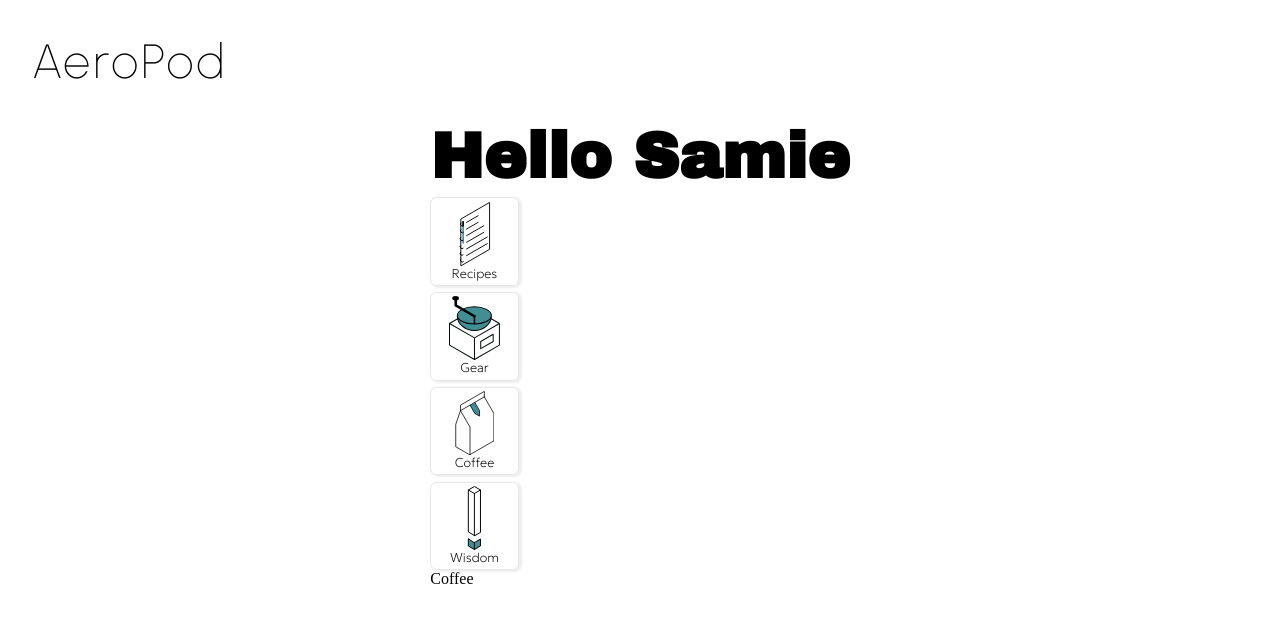
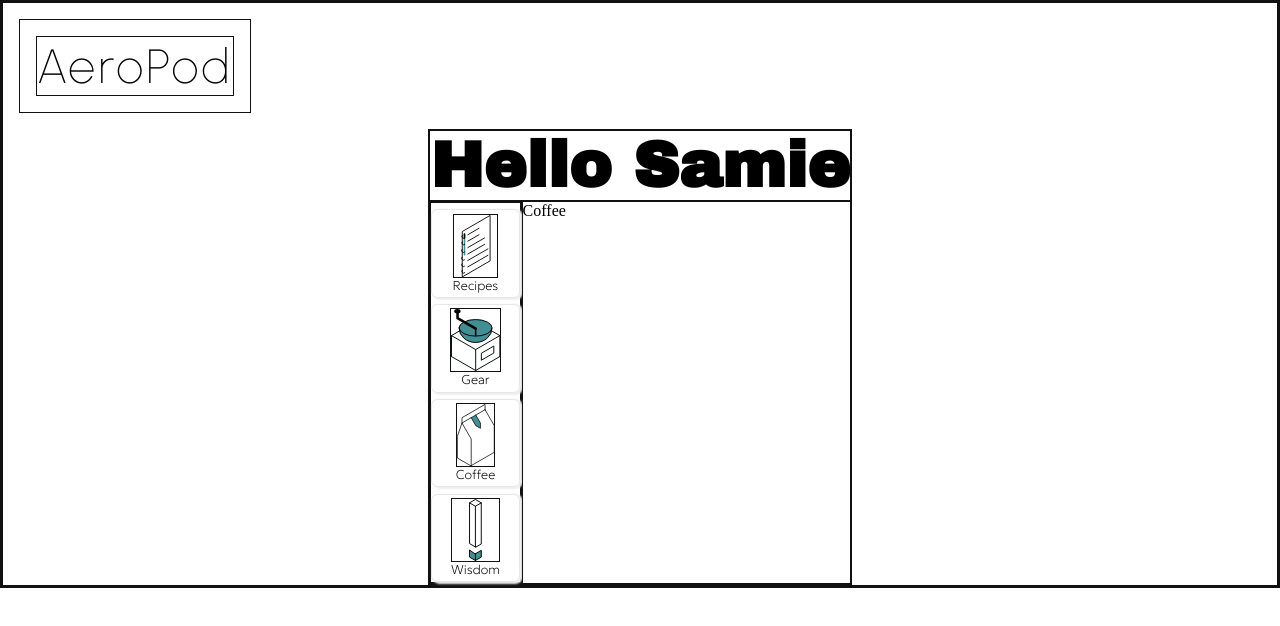
Before and after one commit to SamuelMiddendorp/Aeropod, a SvelteKit app: page /coffee in a window 1280 px wide. Shown: the top 626 px of the page. Built offline with nearby package versions, Linux system fonts and the light colour scheme.

Commit message:
Define main content grid

```diff
--- a/src/routes/+layout.svelte
+++ b/src/routes/+layout.svelte
@@ -12,7 +12,7 @@
         <aside>
             <Nav/>
         </aside>
-        <div class="main-content">
+        <div class="content">
         <slot></slot>
         </div>
     </main>
@@ -24,6 +24,7 @@
     :global(*) {
         margin: 0;
         padding: 0;
+        border: 1px solid #111;
         box-sizing: border-box;
     }
     :global(.aero-panel){
@@ -41,10 +42,6 @@
         font-family: "Urbanist";
         font-weight: 100;
     }
-    h2{
-        font-family: "Archivo Black", sans-serif;
-        font-size: 4rem;
-    }
     .container {
         display: grid;
     }
@@ -57,7 +54,22 @@
     main{
         max-width: 1200px;
         display: grid;
+        grid-template-columns: min-content 1fr;
+        grid-template-rows: min-content 1fr;
         place-self: center;
-        place-content: center;
+    }
+    main h2{
+        font-family: "Archivo Black", sans-serif;
+        font-size: 4rem;
+        grid-row: 1;
+        grid-column: 1/3;
+    }
+    main aside{
+        grid-row: 2;
+        grid-column: 1;
+    }
+    main .content{
+        grid-row: 2;
+        grid-column: 2;
     }
 </style>
```
